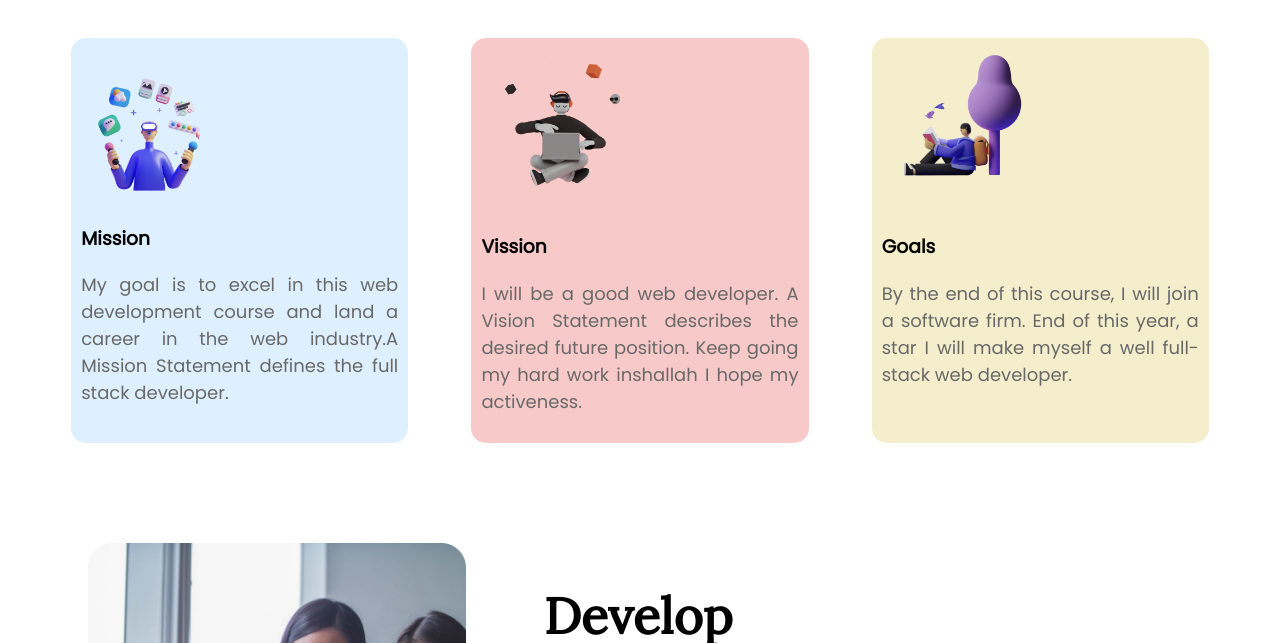
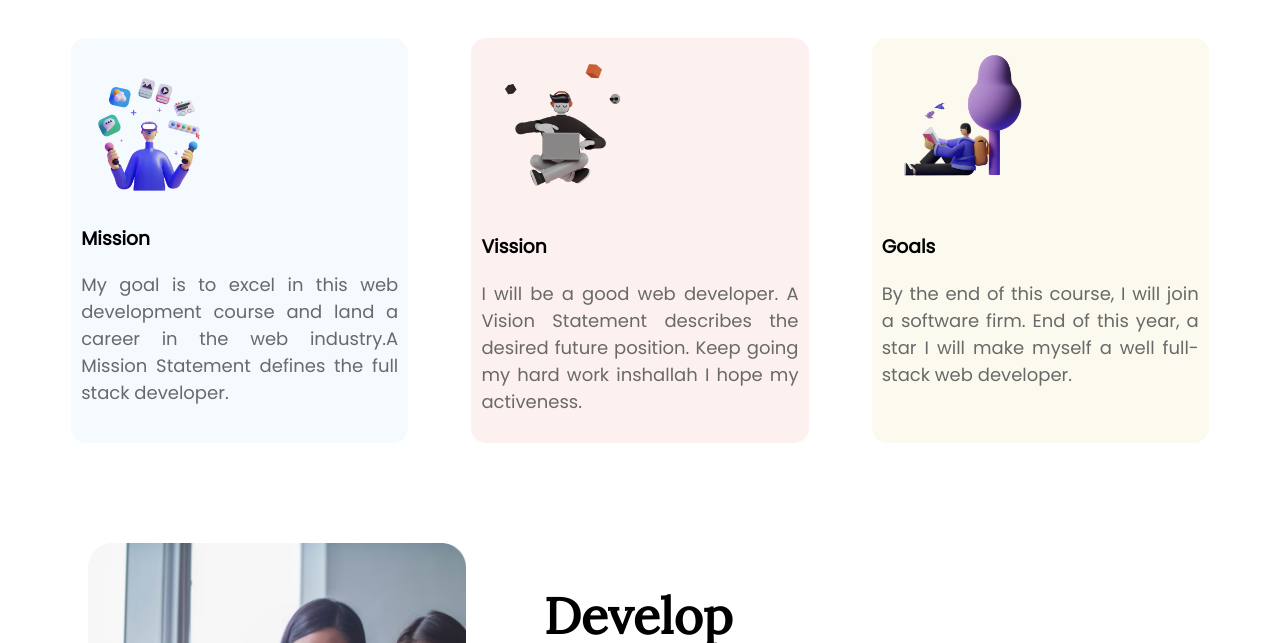
Before and after one commit to Reduan413/portfolio-2022, a plain HTML site: page index.html in a window 1280 px wide. Shown: the part 691-1334 px from the top of the page. Drawn offline with Linux system fonts and the light colour scheme; a web font is replaced by a local one.

Commit message:
editl commit

```diff
--- a/style.css
+++ b/style.css
@@ -78,13 +78,13 @@ p{
     width:50%;
 }
 #mission{
-    background-color:#def0ff;
+    background-color:#def0ff50;
 }
 #vission{
-    background-color:#f7cac9;
+    background-color:#f7cac946;
 }
 #goals{
-    background-color:#f4eecc;
+    background-color:#f4eecc54;
     margin-right: 5%;
 
 }
```
